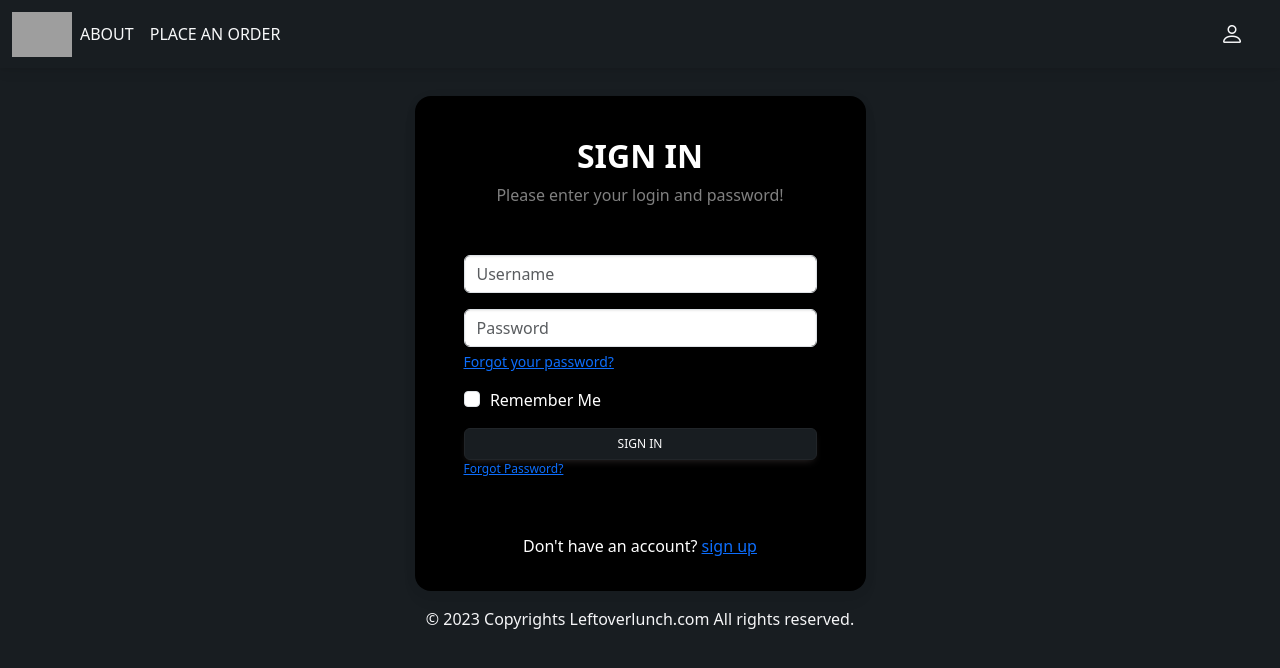
After one commit to sobhimalak/LeftoverLunch, a Django app: page /accounts/login/ in a window 1280 px wide. The commit adds this page. Shown: the top 668 px of the page. Run offline with Django 4.2, Linux system fonts and the light colour scheme; some libraries are stand-ins or nearby versions; grey boxes are pictures that could not be loaded.

Commit message:
Login in implemented

```diff
--- a/leftoverlunch/customer/admin.py
+++ b/leftoverlunch/customer/admin.py
@@ -1,7 +1,7 @@
 from django.contrib import admin
 from .models import *
 
-
+# create a MenuItem admin to view the menu item in the admin page
 class MenuItemAdmin(admin.ModelAdmin):
     list_display = ('name', 'collect_day', 'collect_time_start', 'collect_time_end', 'stock', 'price')
     search_fields = ('name', 'collect_day', 'collect_time_start', 'collect_time_end', 'stock', 'price')
--- /dev/null
+++ b/leftoverlunch/customer/templates/account/login.html
@@ -0,0 +1,71 @@
+{% extends 'customer/base.html' %}
+{% load i18n %}
+{% load account socialaccount %}
+{% load crispy_forms_tags %}
+
+{% block head_title %}{% trans "Sign In" %}{% endblock %}
+
+{% block content %}
+  <!-- Your content goes here -->
+  <section >
+    <div class="container pt-5 h-100">
+        <div class="row d-flex justify-content-center align-items-center h-100 pt-5">
+          <div class="col-12 col-md-8 col-lg-6 col-xl-5">
+            <div class="card bg-black text-white" style="border-radius: 1rem;">
+              <div class="card-body pe-5 ps-5">
+
+                <div class="mb-md-5 mt-md-4 pb-2">
+                  <h2 class="fw-bold mb-2 text-uppercase text-center">{% trans "Sign In" %}</h2>
+
+                  <p class="text-white-50 mb-5 text-center">Please enter your login and password!</p>
+
+                  <form class="login" method="POST" action="{% url 'account_login' %}">
+                    {% csrf_token %}
+                    {{ form|crispy }}
+                    {% if redirect_field_value %}
+                    <input type="hidden" name="{{ redirect_field_name }}" value="{{ redirect_field_value }}" />
+                    {% endif %}
+
+                    <div class="d-flex justify-content-between flex-column">
+                    <button class="btn btn-dark btn_store" type="submit">{% trans "Sign In" %}</button>
+                    <a style="font-size:12px" href="{% url 'account_reset_password' %}">{% trans "Forgot Password?" %}</a>
+                    </div>
+                  </form>
+                </div>
+                <div>
+                  {% get_providers as socialaccount_providers %}
+                  {% if socialaccount_providers %}
+                  <p>{% blocktrans with site.name as site_name %}Please sign in with one
+                  of your existing third party accounts. Or, <a href="{{ signup_url }}">sign up</a>
+                  for a {{ site_name }} account and sign in below:{% endblocktrans %}</p>
+                  <div class="socialaccount_ballot">
+                    <ul class="socialaccount_providers">
+                      {% include "socialaccount/snippets/provider_list.html" with process="login" %}
+                    </ul>
+                    <div class="login-or ">{% trans 'or' %}</div>
+                  </div>
+                  {% include "socialaccount/snippets/login_extra.html" %}
+                  {% else %}
+                  <p class='text-center'>{% blocktrans %}Don't have an account?
+                  <a href="{{ signup_url }}">sign up</a>{% endblocktrans %}</p>
+                  {% endif %}
+                    <!-- <p class="mb-0">Are you a Resurant Owner <a href="/admin/" class="text-white-50">Sign in</a> -->
+                  </p>
+                </div>
+              </div>
+            </div>
+          </div>
+        </div>
+      </div>
+    </section>
+
+
+    <style>
+        .alert {
+            font-size: 11px;
+        }
+        .form-label{
+            display: none;
+        }
+        </style>
+{% endblock %}
--- a/leftoverlunch/customer/templates/customer/navigation.html
+++ b/leftoverlunch/customer/templates/customer/navigation.html
@@ -15,24 +15,13 @@
           <a class="nav-link text-light" href="{% url 'order' %}">Place an Order</a>
         </div>
       </div>
+
       <div class="d-flex align-items-center">
          <!-- LogOut & LogIn Icon -->
-    {% if current_user.is_authenticated %}
-    <a  class="text-reset align-self-end" href="{% url 'login' %}" style="text-decoration: none;"
-    data-toggle="tooltip" data-placement="bottom">
-    </a>
-    <a  class="text-reset me-3" href="#" style="text-decoration: none;"
-    data-toggle="tooltip" data-placement="bottom" title="Log Out">
-    <i class="bi bi-person text-light" style="font-size: 1.5rem;">logout</i>
-
-    </a>
-    {% else %}
-    <a  class="text-reset me-3" href="{% url 'login' %}"
-    data-toggle="tooltip" data-placement="bottom" title="Log In">
-     <i class="bi bi-person text-light text-lowercase " style="font-size: 1.5em"></i>
-    </a>
-    {% endif %}
-        <!-- Cart -->
+    <!-- --------------------------- -->
+    <ul class="navbar-nav nav-flex-icons align-items-center flex-row">
+      {% if request.user.is_authenticated %}
+      <li class="nav-item">
         <div class="cart">
           <div class="cart_container d-flex flex-row align-items-center justify-content-end">
               <div class="cart_icon"><i class="bi bi-bag text-light" style="font-size: 1.5em;"></i>
@@ -43,6 +32,34 @@
               </div>
           </div>
       </div>
+        <li class="nav-item">
+          <a class="nav-link waves-effect" href="{% url 'account_logout' %}">
+            <span class="badge pe-0"> {{ request.user }}</span>
+            <span > <!-- Logout icon -->
+              <i class="bi bi-person-x text-light" style="font-size: 1.5rem;"></i>
+            </span>
+          </a>
+        </li>
+
+      </li>
+
+      {% else %}
+      <li class="nav-item">
+        <a class="nav-link waves-effect" href="{% url 'account_login' %}">
+          <span class="clearfix d-none d-sm-inline-block"><i class="bi bi-person text-light animated-icon" style="font-size: 1.5rem;"></i></span>
+        </a>
+      </li>
+      <li class="nav-item">
+        <a class="nav-link waves-effect" href="{% url 'account_signup' %}">
+          <!-- <span class="clearfix d-none d-sm-inline-block"><i class="bi bi-person-plus text-light" style="font-size: 1.5rem;"></i></span> -->
+        </a>
+      </li>
+      {% endif %}
+    </ul>
     </div>
     </div>
   </nav>
+
+  <style>
+
+</style>
--- a/leftoverlunch/customer/views.py
+++ b/leftoverlunch/customer/views.py
@@ -86,14 +86,12 @@
         item_ids = [item['id'] for item in order_items['items']]
 
         # Create an order and add items to it
-        order = OrderModel.objects.create(
-            price=price,
-            )
+        order = OrderModel.objects.create(price=price, is_paid=False)
         order.items.add(*item_ids)
 
         context = {
             'items': order_items['items'],
-            'price': price
+            'price': price,
         }
         return redirect('order_confirmation', pk=order.pk)
 
--- a/leftoverlunch/leftoverlunch/urls.py
+++ b/leftoverlunch/leftoverlunch/urls.py
@@ -19,7 +19,7 @@
 from django.conf.urls.static import static
 from customer.views import *
 from customer import views
-
+from django.urls import include
 
 urlpatterns = [
     path('admin/', admin.site.urls),
@@ -32,6 +32,7 @@
     path('order_confirmation/<int:pk>', OrderConfirmation.as_view(), name='order_confirmation'),
     path('register/', Register.as_view(), name='register'),
     path('payment_confirmation/', OrderPayConfirmation.as_view(), name='payment_submitted'),
+    path('accounts/', include('allauth.urls')),
 
 
 ]
```
Also changed, not shown: leftoverlunch/leftoverlunch/settings.py (+27 -0 lines), leftoverlunch/customer/migrations/0001_initial.py, leftoverlunch/db.sqlite3, leftoverlunch/db222.sqlite3 (added), 1 other file. Lines whose indentation alone changed are shown as unchanged.
